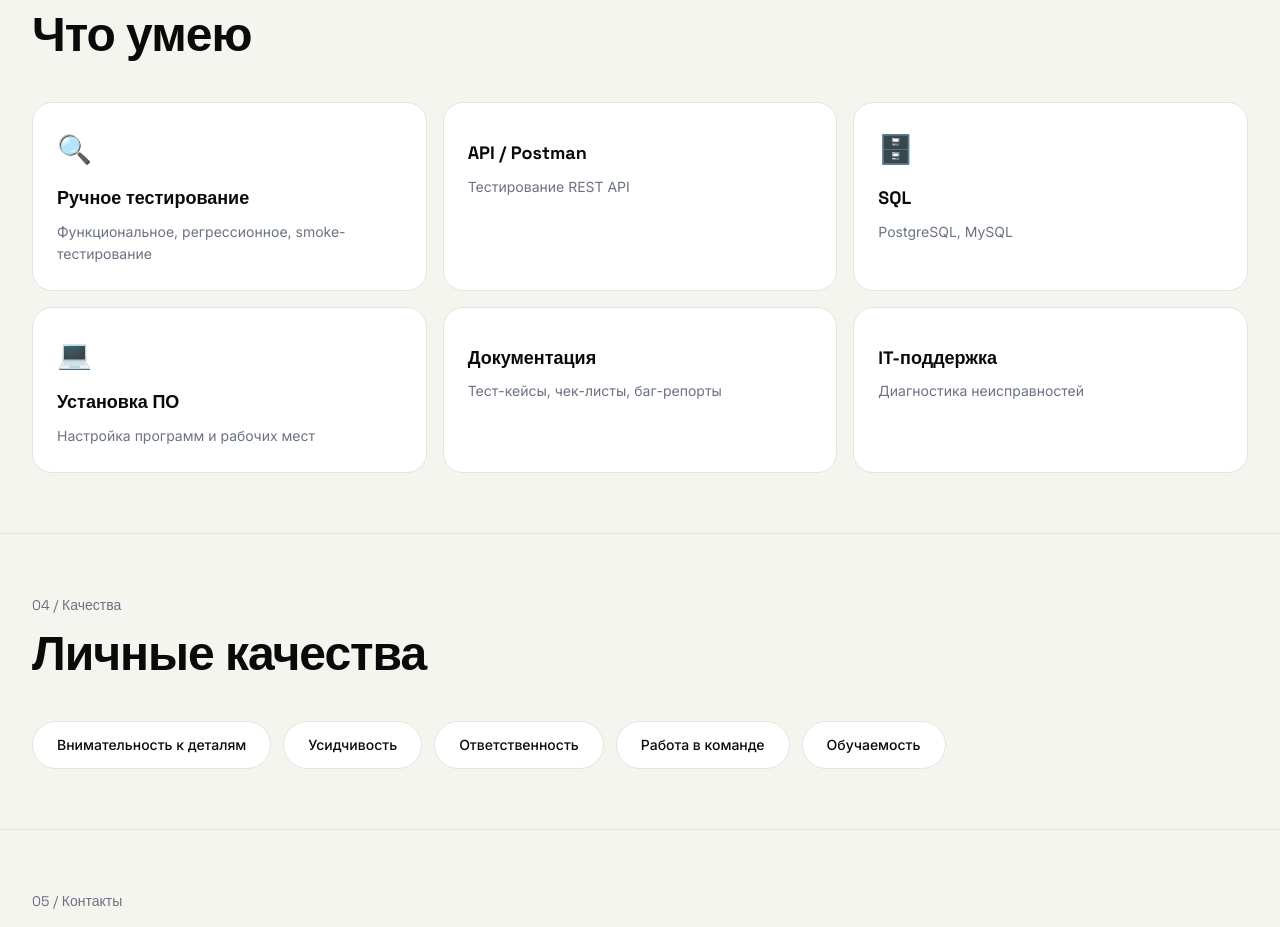
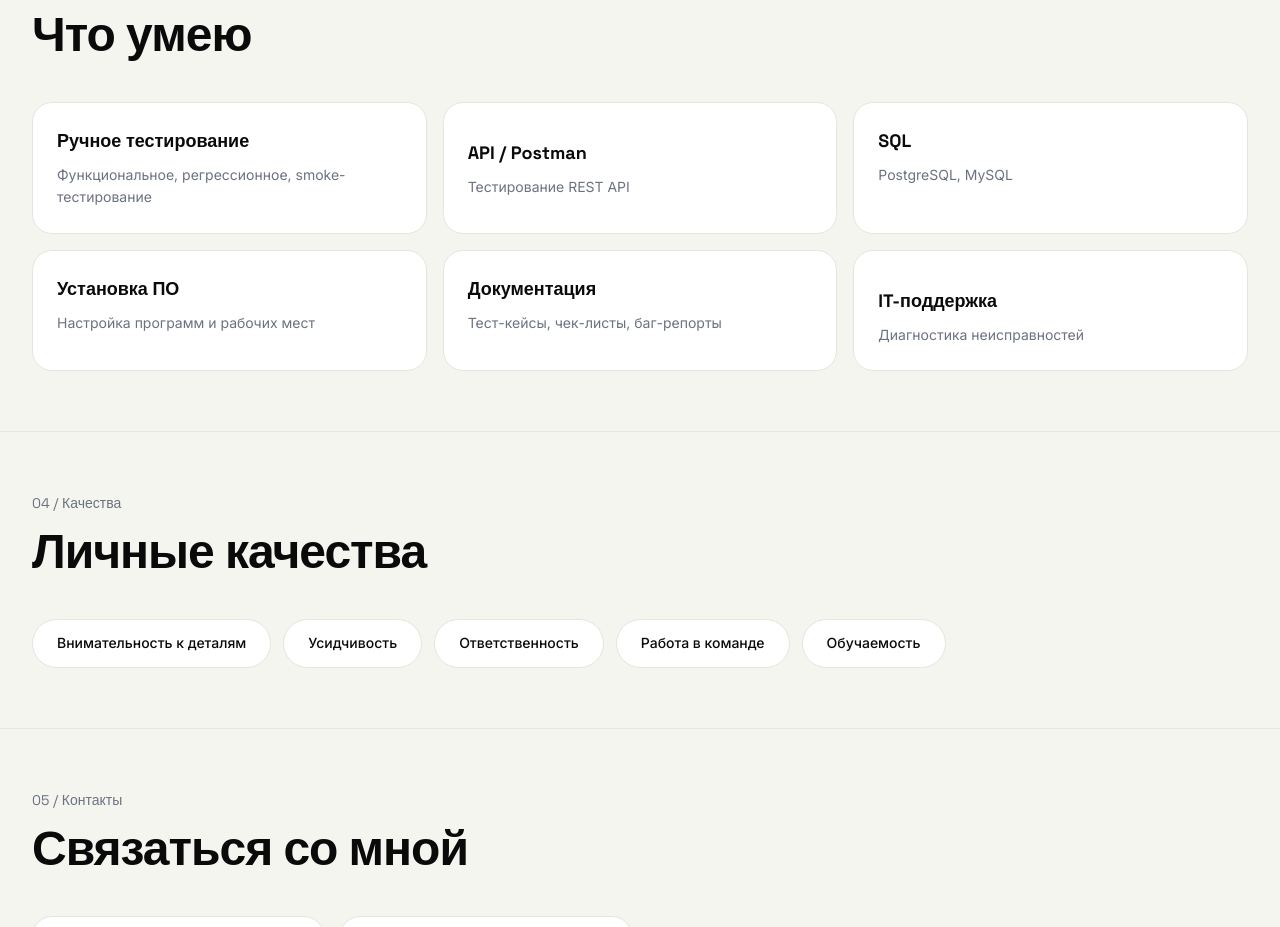
Before and after one commit to tafanera/zachet, a plain HTML site: page index.html in a window 1280 px wide. Shown: the part 2232-3159 px from the top of the page. Drawn offline with Linux system fonts and the light colour scheme.

Commit message:
Update index.html

```diff
--- a/index.html
+++ b/index.html
@@ -456,7 +456,6 @@
 
         <div class="skills-grid">
             <div class="skill-item">
-                <div class="skill-icon">🔍</div>
                 <div class="skill-name">Ручное тестирование</div>
                 <div class="skill-desc">Функциональное, регрессионное, smoke-тестирование</div>
             </div>
@@ -466,17 +465,14 @@
                 <div class="skill-desc">Тестирование REST API</div>
             </div>
             <div class="skill-item">
-                <div class="skill-icon">🗄️</div>
                 <div class="skill-name">SQL</div>
                 <div class="skill-desc">PostgreSQL, MySQL</div>
             </div>
             <div class="skill-item">
-                <div class="skill-icon">💻</div>
                 <div class="skill-name">Установка ПО</div>
                 <div class="skill-desc">Настройка программ и рабочих мест</div>
             </div>
             <div class="skill-item">
-                <div class="skill-icon"></div>
                 <div class="skill-name">Документация</div>
                 <div class="skill-desc">Тест-кейсы, чек-листы, баг-репорты</div>
             </div>
```
